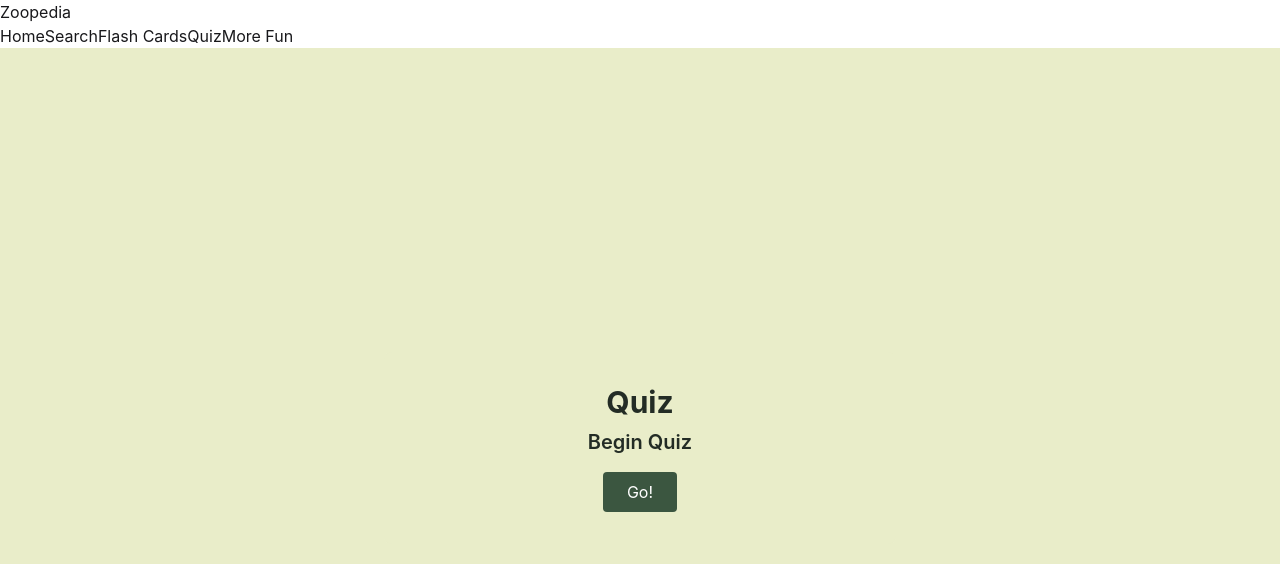
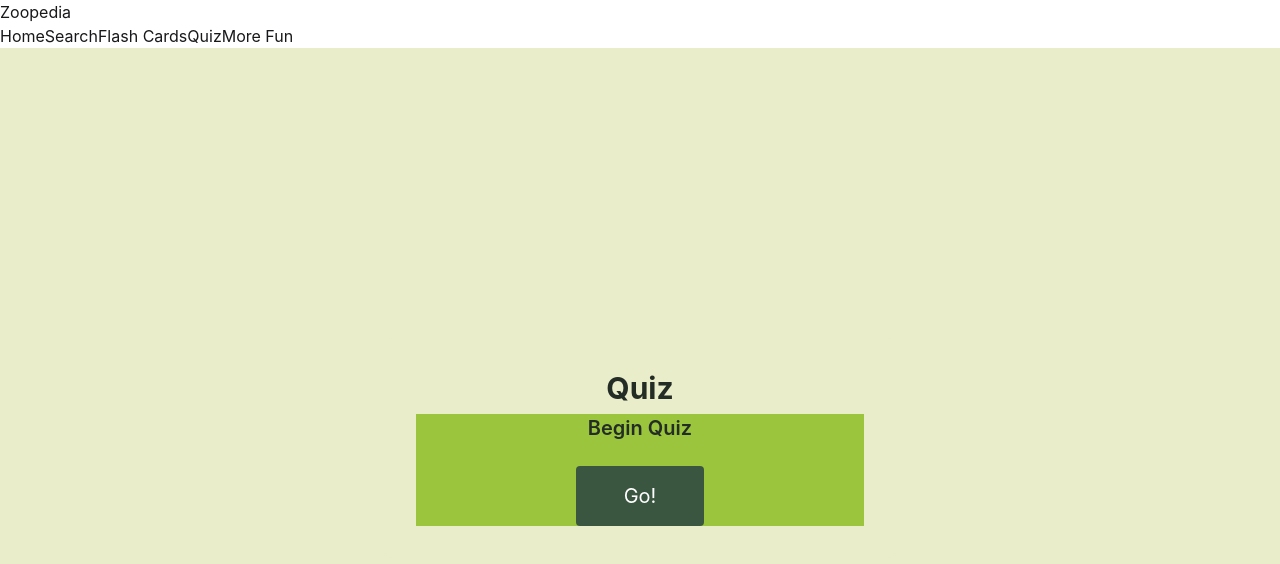
Before and after one commit to CFG-Group-7/CFG-Group-Project, a React (Vite) app: page /quiz in a window 1280 px wide. Shown: the top 564 px of the page. Built offline with nearby package versions, Linux system fonts and the light colour scheme.

Commit message:
added green box to quiz first page

```diff
--- a/src/pages/Quiz.jsx
+++ b/src/pages/Quiz.jsx
@@ -90,14 +90,14 @@ return (
 
                 {/* If quiz not started, display initial page */}
                 {!quizStarted ? (
-                    <div className="space-y-4">
+                    <div className="space-y-6 bg-green">
                         <h2 className="text-fontColour text-xl font-semibold">
                             Begin Quiz
                         </h2>
 
                         <button
                             onClick={startQuiz}
-                            className="bg-dark-green text-white px-6 py-2 rounded hover:bg-orange"
+                            className="bg-dark-green text-white px-12 py-4 text-xl rounded hover:bg-orange"
                         >
                             Go!
                         </button>
```
